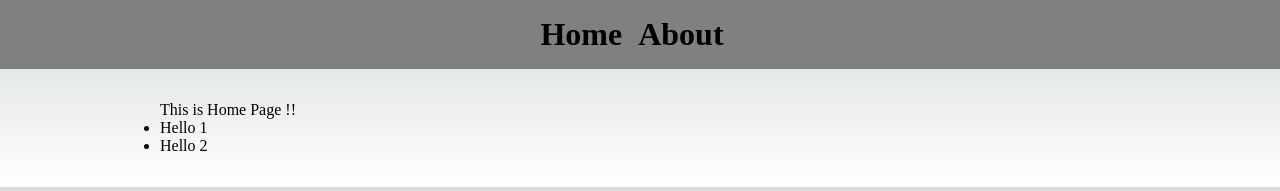
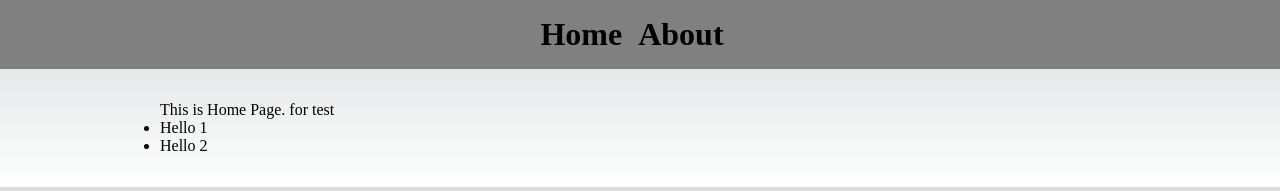
Before and after one commit to genius21513/nextjs-dockerize-cicd-github-actions, a Next.js app: page / in a window 1280 px wide. Shown: the top 191 px of the page. Built offline with nearby package versions, Linux system fonts and the light colour scheme.

Commit message:
Update index.js

```diff
--- a/pages/index.js
+++ b/pages/index.js
@@ -11,7 +11,7 @@ export default function Home({ posts }) {
   return (
     <>
       <Layout>
-        <p>This is Home Page !!</p>
+        <p>This is Home Page. for test</p>
 
         <div>
           <ul>
```
